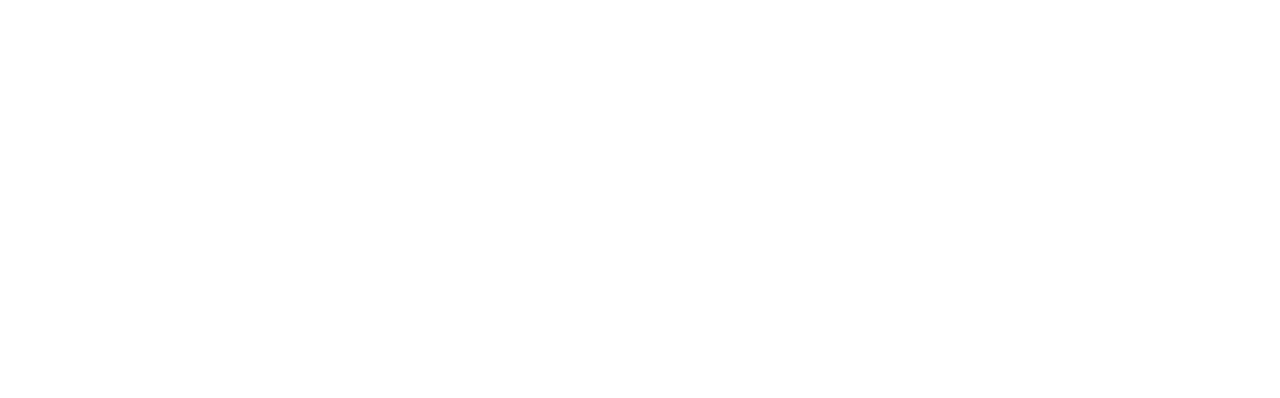
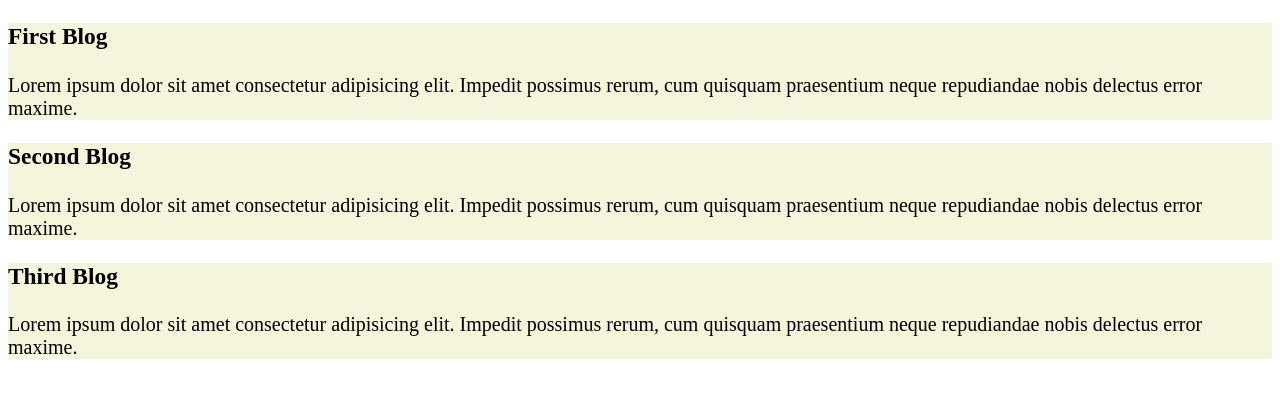
Before and after one commit to Shahadat1530/my-first-git-repo, a plain HTML site: page index.html in a window 1280 px wide. Drawn offline with Linux system fonts and the light colour scheme.

Commit message:
demo blogs added

```diff
--- a/index.html
+++ b/index.html
@@ -4,8 +4,20 @@
     <meta charset="UTF-8">
     <meta name="viewport" content="width=device-width, initial-scale=1.0">
     <title>My First Git Repo</title>
+    <link rel="stylesheet" href="style.css">
 </head>
 <body>
-
+    <div>
+        <h3>First Blog</h3>
+        <p>Lorem ipsum dolor sit amet consectetur adipisicing elit. Impedit possimus rerum, cum quisquam praesentium neque repudiandae nobis delectus error maxime.</p>
+    </div>
+    <div>
+        <h3>Second Blog</h3>
+        <p>Lorem ipsum dolor sit amet consectetur adipisicing elit. Impedit possimus rerum, cum quisquam praesentium neque repudiandae nobis delectus error maxime.</p>
+    </div>
+    <div>
+        <h3>Third Blog</h3>
+        <p>Lorem ipsum dolor sit amet consectetur adipisicing elit. Impedit possimus rerum, cum quisquam praesentium neque repudiandae nobis delectus error maxime.</p>
+    </div>
 </body>
 </html>
--- /dev/null
+++ b/style.css
@@ -0,0 +1,5 @@
+div{
+    background-color: beige;
+    margin-bottom: 10px;
+    font-size: 20px;
+}
```
